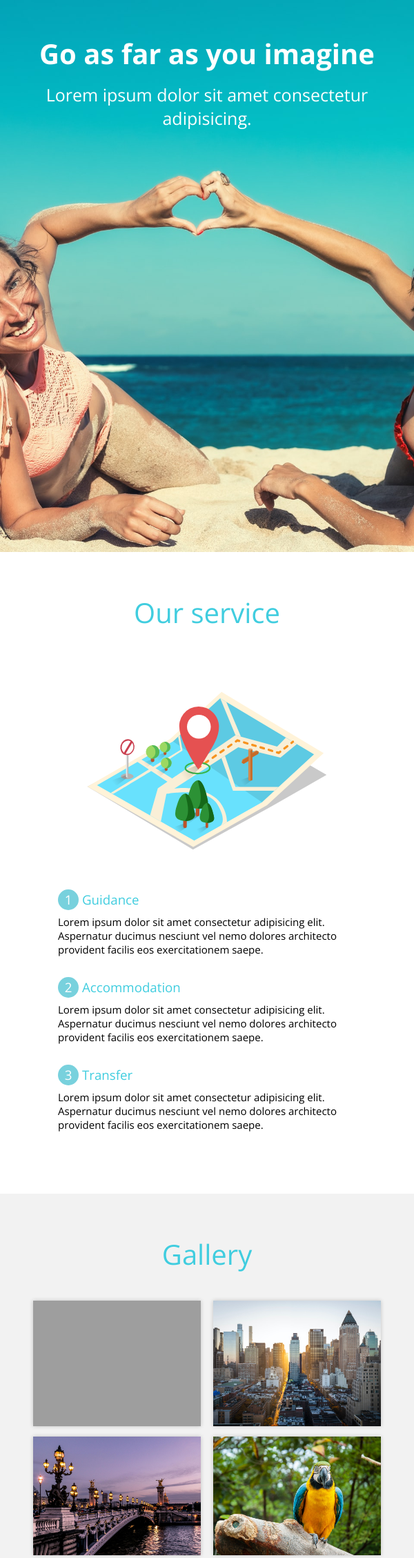
After one commit to Fernando-Jaramillo/places-to-visit, a PHP site: page /index.php in a window 600 px wide. The commit adds this page. Shown: the top 2258 px of the page at 69% size. Run offline with PHP 8.4, Linux system fonts and the light colour scheme; grey boxes are pictures that could not be loaded.

```diff
--- a/css/styles.css
+++ b/css/styles.css
@@ -375,115 +375,3 @@ footer{
         font-size: 15px;
     }
 }
-
-
-/* media query for iphone */
-
-@media only screen and (min-width: 414px)
-and (max-width: 736px){
-    .test-class{display: none !important; visibility: hidden !important;}
-    .menu-navigation{
-        width: 65vw;
-    }
-    .agregar-imagen{
-        width: 90%;
-    }
-    .hamburguer{
-        top: 20px;
-        right: 20px;
-    }
-    .titulo{
-        font-size: 30px;
-    }
-    .copy{
-        font-size: 20px;
-    }
-    .subtitulo{
-        font-size: 30px;
-    }
-    .img-galeria{
-        width: 95%;
-    }
-    .social-media{
-        width: 100%;
-    }
-    .brand{
-        font-size: 30px;
-    }
-    .contact-us p{
-        font-size: 15px;
-    }
-}
-
-@media only screen and (min-width: 414px)
-and (max-width: 736px) and (orientation: portrait) {
-    .test-class{display: none !important; visibility: hidden !important;}
-    .menu-navigation{
-        width: 65vw;
-    }
-    .agregar-imagen{
-        width: 90%;
-    }
-    .hamburguer{
-        top: 20px;
-        right: 20px;
-    }
-    .titulo{
-        font-size: 30px;
-    }
-    .copy{
-        font-size: 20px;
-    }
-    .subtitulo{
-        font-size: 30px;
-    }
-    .img-galeria{
-        width: 95%;
-    }
-    .social-media{
-        width: 100%;
-    }
-    .brand{
-        font-size: 30px;
-    }
-    .contact-us p{
-        font-size: 15px;
-    }
-
-}
-
-@media only screen and (min-width: 414px)
-and (max-width: 736px) and (orientation: landscape) {
-    .test-class{display: none !important; visibility: hidden !important;}
-    .menu-navigation{
-        width: 65vw;
-    }
-    .agregar-imagen{
-        width: 90%;
-    }
-    .hamburguer{
-        top: 20px;
-        right: 20px;
-    }
-    .titulo{
-        font-size: 30px;
-    }
-    .copy{
-        font-size: 20px;
-    }
-    .subtitulo{
-        font-size: 30px;
-    }
-    .img-galeria{
-        width: 95%;
-    }
-    .social-media{
-        width: 100%;
-    }
-    .brand{
-        font-size: 30px;
-    }
-    .contact-us p{
-        font-size: 15px;
-    }
-}
--- /dev/null
+++ b/index.php
@@ -0,0 +1,108 @@
+<!DOCTYPE html>
+<html lang="en">
+<head>
+    <meta charset="UTF-8">
+    <meta name="viewport" content="width=device-width, initial-scale=1.0">
+    <title>Places to go</title>
+    <link rel="stylesheet" type="text/css" href="css/styles.css">
+    <link href='https://cdn.jsdelivr.net/npm/boxicons@2.0.5/css/boxicons.min.css' rel='stylesheet'>
+    <link href="https://fonts.googleapis.com/css2?family=Open+Sans:wght@300;400;700&display=swap" rel="stylesheet">
+
+</head>
+<body>
+    <header class='header' id='inicio'>
+        <!-- <img src='img/hamburguer.svg' alt='menu' class='hamburguer'> -->
+        <nav class='menu-navigation'>
+            <a href="#inicio">Home</a>
+            <a href="#servicio">Service</a>
+            <a href='#portafolio'>Gallery</a>
+            <a href='#expertos'>Experts</a>
+            <a href="#contacto">Contact</a>
+        </nav>
+        <div class="contenedor head">
+            <h1 class='titulo'>Go as far as you imagine</h1>
+            <p class='copy'>Lorem ipsum dolor sit amet consectetur adipisicing.</p>
+        </div>
+    </header>
+    <main>
+        <section class="contenedor" id="servicio">
+            <h2 class="subtitulo">Our service</h2>
+            <div class="contenedor-servicio">
+                <img src='img/services.svg' alt=''>
+                <div class="checklist-servicio">
+                    <div class="service">
+                        <h3 class="n-service"><span class="number">1</span>Guidance</h3>
+                        <p>Lorem ipsum dolor sit amet consectetur adipisicing elit. Aspernatur ducimus nesciunt vel nemo dolores architecto provident facilis eos exercitationem saepe.</p>
+                    </div>
+                    <div class="service">
+                        <h3 class="n-service"><span class="number">2</span>Accommodation</h3>
+                        <p>Lorem ipsum dolor sit amet consectetur adipisicing elit. Aspernatur ducimus nesciunt vel nemo dolores architecto provident facilis eos exercitationem saepe.</p>
+                    </div>
+                    <div class="service">
+                        <h3 class="n-service"><span class="number">3</span>Transfer</h3>
+                        <p>Lorem ipsum dolor sit amet consectetur adipisicing elit. Aspernatur ducimus nesciunt vel nemo dolores architecto provident facilis eos exercitationem saepe.</p>
+                    </div>
+                </div>
+            </div>
+        </section>
+        <section class="gallery" id="portafolio">
+            <div class="contenedor">
+                <h2 class="subtitulo">Gallery</h2>
+                <div class="contenedor-galeria">
+                    <img src="img/uno.jpg" alt="" class='img-galeria'>
+                    <img src="img/dos.jpg" alt="" class='img-galeria'>
+                    <img src="img/tres.jpg" alt="" class='img-galeria'>
+                    <img src="img/cuatro.jpg" alt="" class='img-galeria'>
+                    <img src="img/cinco.jpg" alt="" class='img-galeria'>
+                    <img src="img/seis.jpg" alt="" class='img-galeria'>
+                </div>
+            </div>
+        </section>
+        <section class="imagen-light">
+            <img src="img/closeLight.svg" alt="" class="close">
+            <img src="img/imagine.jpg" alt="" class="agregar-imagen">
+        </section>
+        <section class="contenedor" id="expertos">
+            <h2 class="subtitulo">Experts in:</h2>
+            <section class="experts">
+                <div class="cont-experts">
+                    <img src="img/climbing.png" alt="">
+                    <h3 class="n-experts">Climbing</h3>
+                </div>
+                <div class="cont-experts">
+                    <img src="img/hot-air-ballon.png" alt="">
+                    <h3 class="n-experts">Hot air ballon</h3>
+                </div>
+                <div class="cont-experts">
+                    <img src="img/cruise.png" alt="">
+                    <h3 class="n-experts">Cruise</h3>
+                </div>
+            </section>
+        </section>
+    </main>
+    <footer id="contacto">
+        <div class="contenedor footer-content">
+            <div class="contact-us">
+                <h2 class="brand">Fernando Jaramillo WebDev</h2>
+                <p>Creating what you imagine</p>
+            </div>
+            <div class="social-media">
+                <a href="./" class="social-media-icon">
+                    <i class='bx bxl-facebook'></i>
+                </a>
+                <a href="./" class="social-media-icon">
+                    <i class='bx bxl-twitter' ></i>
+                </a>
+                <a href="./" class="social-media-icon">
+                    <i class='bx bxl-instagram'></i>
+                </a>
+            </div>
+        </div>
+        <div class="line"></div>
+    </footer>
+
+
+    <script src="js/menu.js"></script>
+    <script src="js/lightbox.js"></script>
+</body>
+</html>
```
